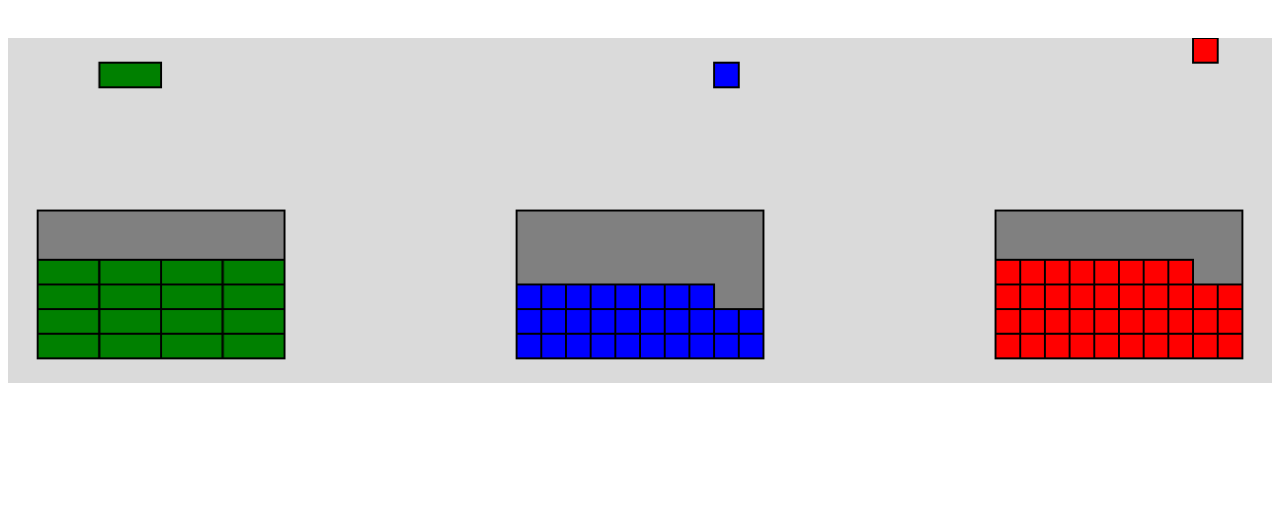
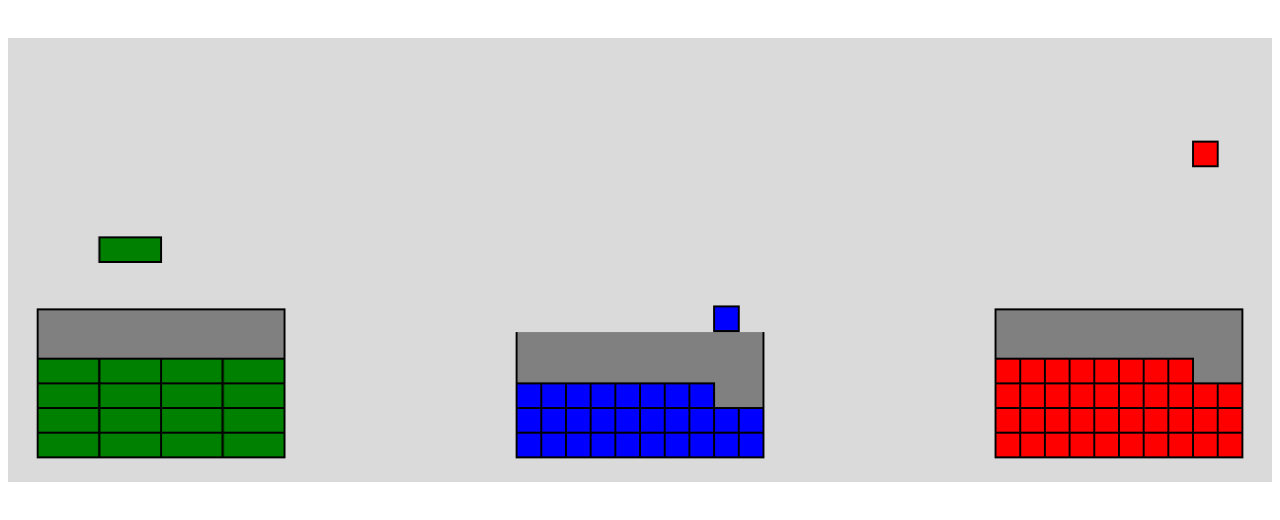
Before and after one commit to Naoise-Ryan/Clock-Project, a plain HTML site: page index.html in a window 1280 px wide. Shown: the part 140-660 px from the top of the page. Drawn offline with Linux system fonts and the light colour scheme.

Commit message:
Finished minutes and hour falling blocks

```diff
--- a/assets/js/script.js
+++ b/assets/js/script.js
@@ -12,9 +12,9 @@ let minutes = 0
 let hours = 0
 
 //Data setup = X, Y, time Type, SizeX, SizeY, Color, row length, loops
-const secondsData = [canvas.width - 280, 300, seconds, 25, 25, "red", 10, 0]
-const minutesData = [515, 300, minutes, 25, 25, "blue", 10, 0]
-const hoursData = [30, 300, hours, 62.5, 25, "green", 4, 0]
+const secondsData = [canvas.width - 280, 400, seconds, 25, 25, "red", 10, 0]
+const minutesData = [515, 400, minutes, 25, 25, "blue", 10, 0]
+const hoursData = [30, 400, hours, 62.5, 25, "green", 4, 0]
 
 function codeLoop() {
     updateTime()
@@ -24,6 +24,14 @@ function codeLoop() {
 
 function returnSeconds(){
     return new Date().getSeconds()
+}
+
+function returnMinutes(){
+    return new Date().getMinutes()
+}
+
+function returnHours(){
+    return new Date().getHours()
 }
 
 function updateTime() {
@@ -93,20 +101,24 @@ function drawNextCube(xPosMultiplyer, timeArray){
     //yPos = secondsData[1] - 300 * (1 - milisecs/(1000 + (118 * secondsData[7])))
     yPos = makeNextCubeFall(timeArray)
 
-    context.clearRect(timeArray[0]-1, yPos-2, 350, 30);
+    context.clearRect(timeArray[0]-1, yPos-1, 350, 27);
     drawSquare(xPos, yPos, timeArray[3], timeArray[4], timeArray[5])
 }
 
 function makeNextCubeFall(timeArray){
     let newYPos = timeArray[1] - 275
     if (timeArray == secondsData){
-        newYPos = timeArray[1] - 300 * (1 - milisecs/(1000 + (118 * timeArray[7])))
+        //newYPos = timeArray[1] - 300 * (1 - milisecs/(1000 + (118 * timeArray[7])))
+       newYPos = timeArray[1] - 295 * (1 - milisecs/(1000 + (118 * timeArray[7])))
     }
     else if (timeArray == minutesData) {
-
+        //newYPos = timeArray[1] - 500 * (0.6 - seconds/100)
+        newYPos = timeArray[1] - 400 * ((0.6 + timeArray[7] / 20) - seconds/(100))
     }
     else if (timeArray == hoursData) {
-
+        newYPos = timeArray[1] - 300 * ((0.6 + timeArray[7] / 11.7647) - (minutes/100))
+        //Y is the base level of the first row, which is minused by 300 to have it 300 higher, A number from 0 - 1 is then calculated and then used
+        //To multiply the 300 to gradually lower it by a % amount so that at 1 minute it is at the top and at 60 minutes its at the bottom
     }
 
     return newYPos
@@ -114,12 +126,21 @@ function makeNextCubeFall(timeArray){
 
 
 function callEverySecond(){
-    returnSeconds()
-
     secondsData[7] = Math.floor(returnSeconds() / 10)
 }
 
+function callEveryMinute(){
+    minutesData[7] = Math.floor(returnMinutes() / 10)
+}
 
-setInterval(callEverySecond, 1000)
+function callEveryHour(){
+    hoursData[7] = Math.floor(returnHours() / 4)
+}
+
+setInterval(callEverySecond, 100)
+
+setInterval(callEveryMinute, 100)
+
+setInterval(callEveryHour, 100)
 
 codeLoop()
--- a/index.html
+++ b/index.html
@@ -11,7 +11,7 @@
 <body>
     <div>
         <h1>Tetris Clock</h1>
-        <canvas id="the_canvas" width="1280" height="350">
+        <canvas id="the_canvas" width="1280" height="450">
             Oops! looks like your browser does not support canvas tag
         </canvas>
     </div>
```
